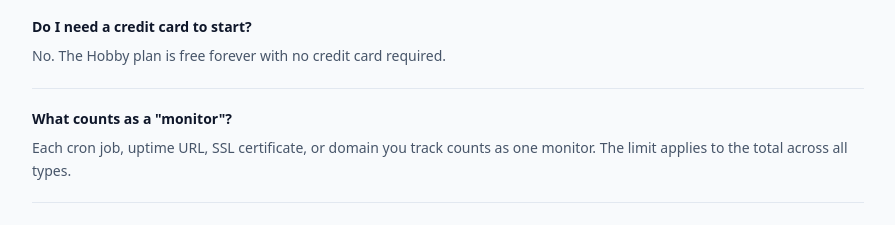
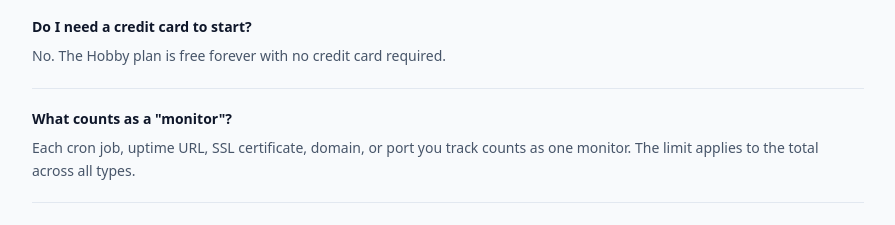
Before and after one commit to checkmeup/checkmeup, a Vue app in the folder apps/web/: page /faq in a window 1280 px wide. Shown: the part 880-1105 px from the top of the page, without its empty margins (328-1223 px from the left). Built offline with nearby package versions, Linux system fonts and the light colour scheme; no server answers; what @tanstack/vue-query would draw is missing.

Commit message:
feat: update FAQ answer to include 'port' in monitor definition

```diff
--- a/apps/web/src/faq/faqs.ts
+++ b/apps/web/src/faq/faqs.ts
@@ -38,7 +38,7 @@ export const faqCategories: FaqCategory[] = [
       },
       {
         q: 'What counts as a "monitor"?',
-        a: 'Each cron job, uptime URL, SSL certificate, or domain you track counts as one monitor. The limit applies to the total across all types.',
+        a: 'Each cron job, uptime URL, SSL certificate, domain, or port you track counts as one monitor. The limit applies to the total across all types.',
       },
       {
         q: 'Can I change plans later?',
```
